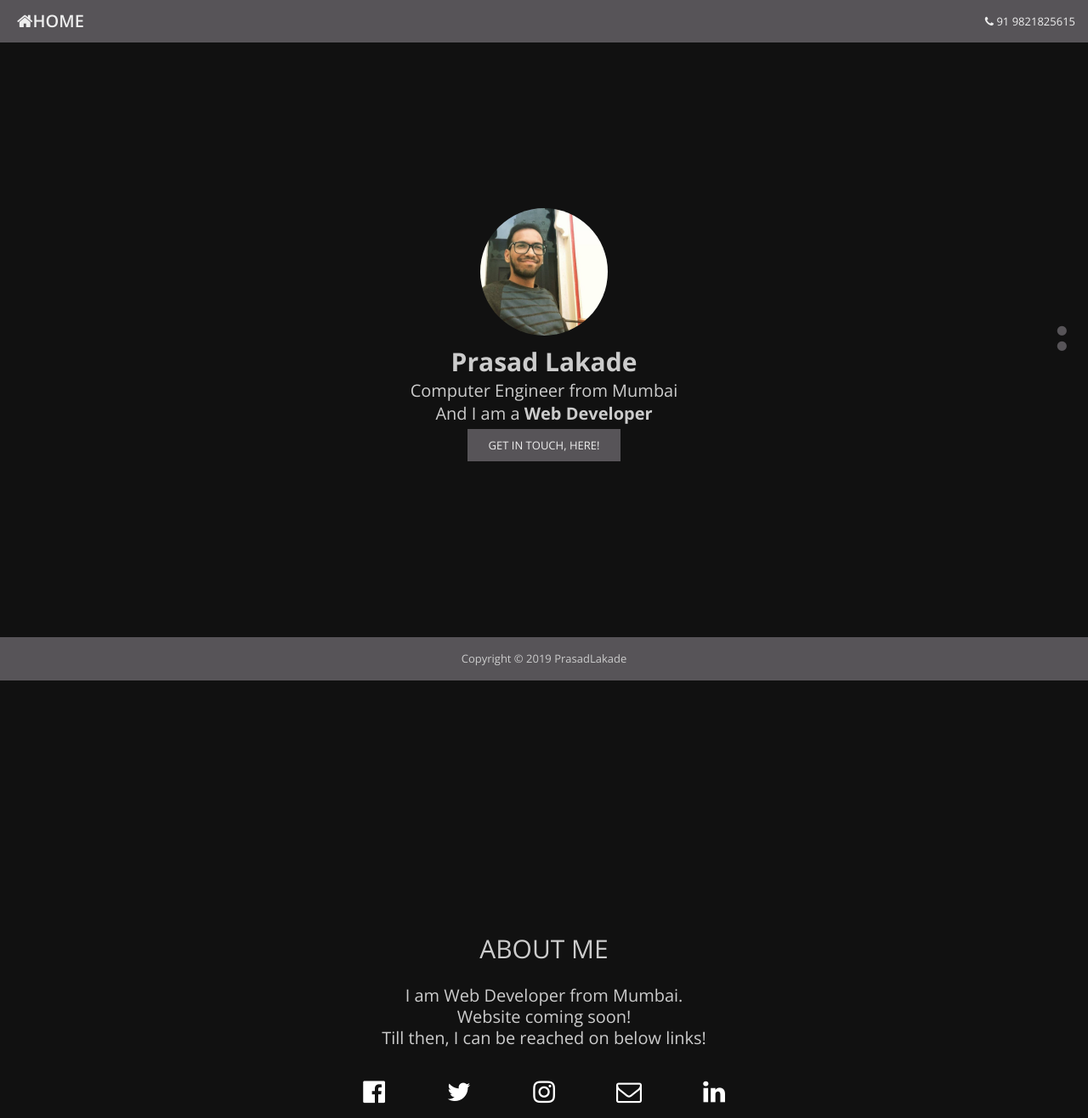
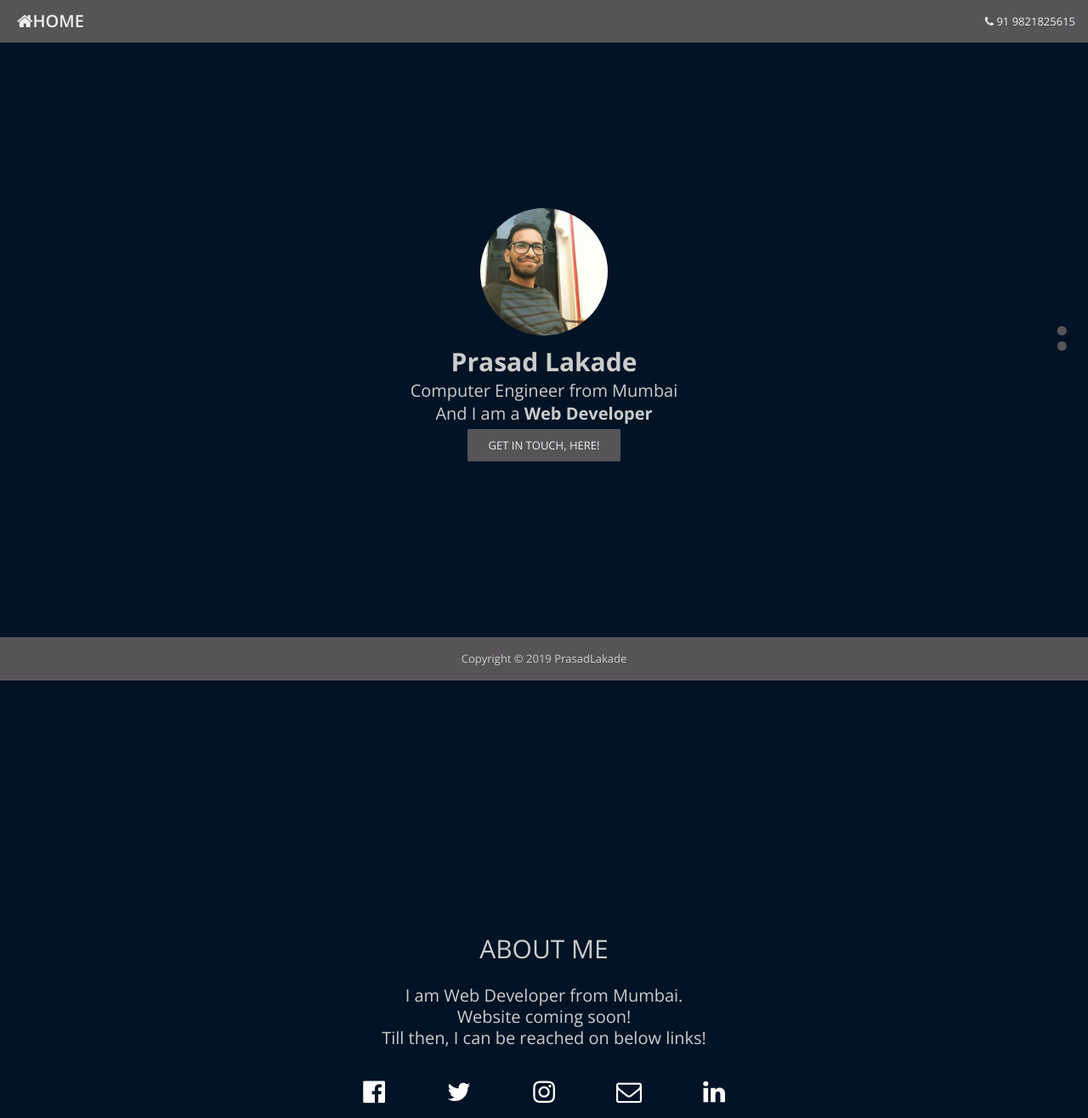
Before and after one commit to prasadlakade/website, a plain HTML site: page index.html in a window 1280 px wide. Shown: the whole page at 85% size. Drawn offline with nearby package versions, Linux system fonts and the light colour scheme.

Commit message:
styling updated

```diff
--- a/content/css/stylemain.css
+++ b/content/css/stylemain.css
@@ -8,7 +8,7 @@ ol, ul {list-style: none;list-style-type: none;}
 .clearfix:before,
 .clearfix:after{content:".";display:block;height:0;overflow:hidden}
 .clearfix:after{clear:both}
-body{font-size: 13px;font-weight:100;background-color: #111111 ;color:#ccc;font-family: 'Open Sans', arial,sans-serif;-moz-text-size-adjust:none;-webkit-text-size-adjust:none;-ms-text-size-adjust:none;line-height: normal;
+body{font-size: 13px;font-weight:100;background-color: #011325 ;color:#ccc;font-family: 'Open Sans', arial,sans-serif;-moz-text-size-adjust:none;-webkit-text-size-adjust:none;-ms-text-size-adjust:none;line-height: normal;
 }
 
 .container{position: relative;}
@@ -16,10 +16,10 @@ section{position: relative;width: auto;height: 100%;}
 .mid-wrapper{position: relative;margin: 0 auto; width: 1366px;}
 .fullheight-content{height: 100vh;}
 
-header{position: relative;background-color: #111;/*background: url(../../content/img/bg.jpg) no-repeat center center;background-size: cover;background-attachment: fixed;*/}
+header{position: relative;background-color: #011325;/*background: url(../../content/img/bg.jpg) no-repeat center center;background-size: cover;background-attachment: fixed;*/}
 
 .footer{position: fixed;height: 50px;background-color: #575458;line-height: 50px;text-align: center;bottom: 0;width: 100%}
-section.row-one{background-color: #111;border-top: 1px solid #575458;}
+section.row-one{background-color: #011325;border-top: 1px solid #575458;}
 
 
 /* header section css starts */
```
